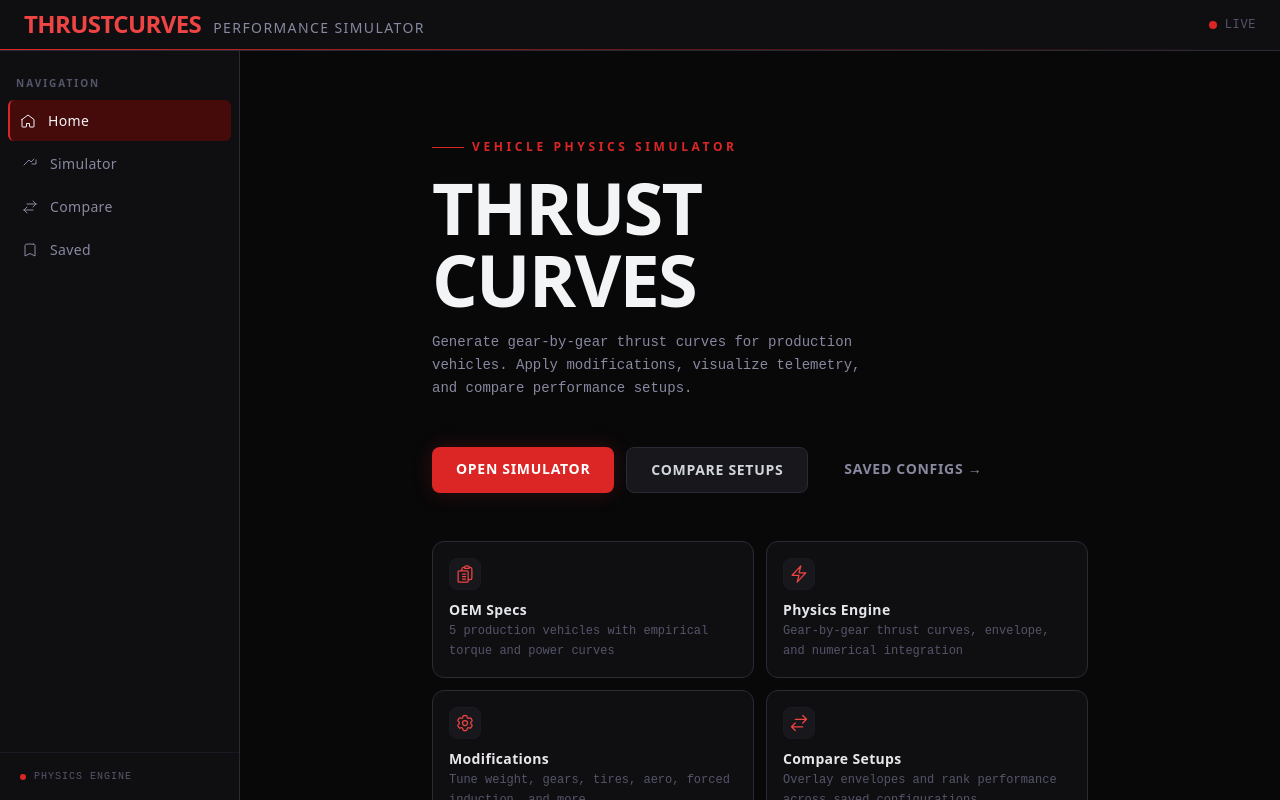
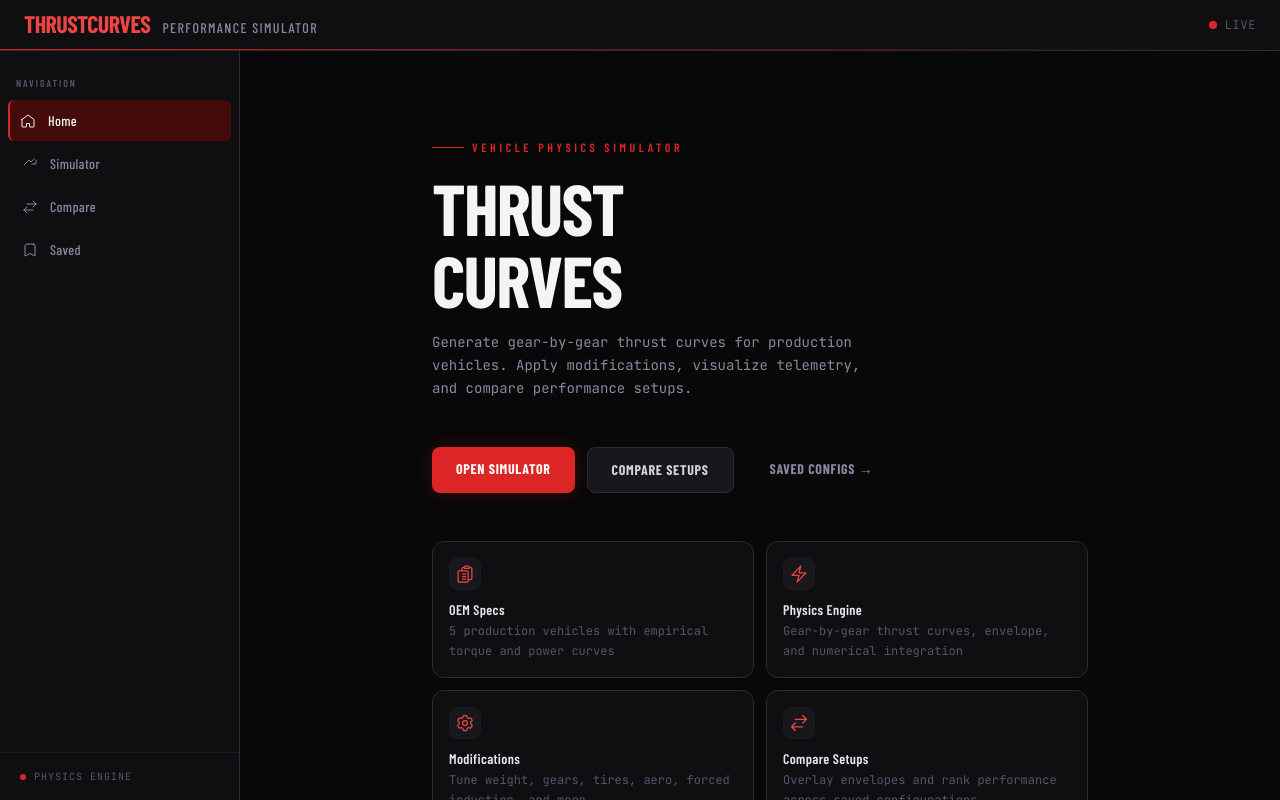
Before and after one commit to brucedlukens/ThrustCurves, a React (Vite) app: page / in a window 1280 px wide. Built offline with nearby package versions, Linux system fonts and the light colour scheme.

Commit message:
fix: move Google Fonts @import before tailwindcss to satisfy CSS @import ordering rule

```diff
--- a/src/index.css
+++ b/src/index.css
@@ -1,6 +1,6 @@
+@import url("https://fonts.googleapis.com/css2?family=Barlow+Condensed:wght@400;500;600;700&family=JetBrains+Mono:wght@400;500;600&display=swap");
+
 @import "tailwindcss";
-
-@import url("https://fonts.googleapis.com/css2?family=Barlow+Condensed:wght@400;500;600;700&family=JetBrains+Mono:wght@400;500;600&display=swap");
 
 @theme {
   /* Surface layers */
```
